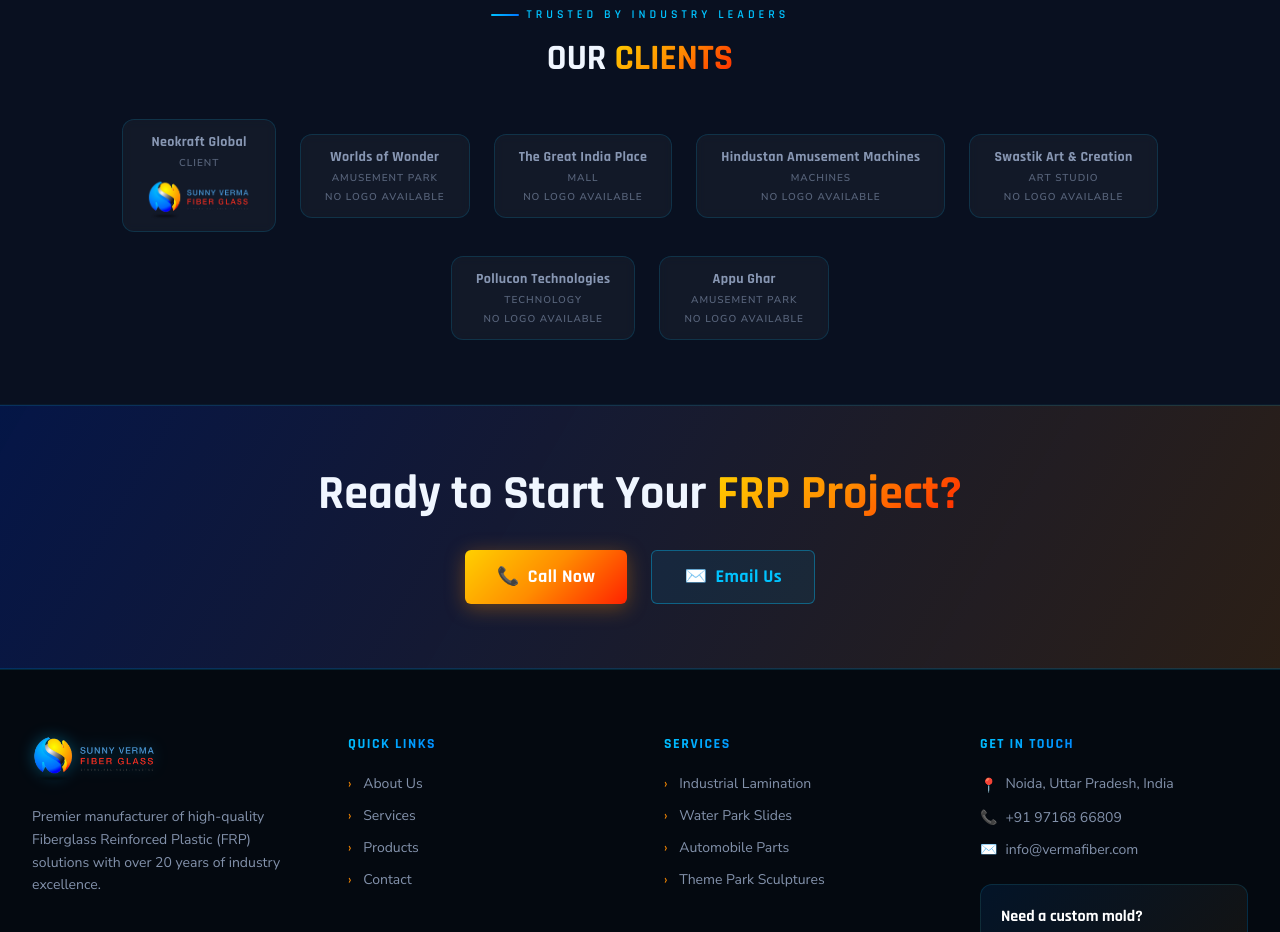
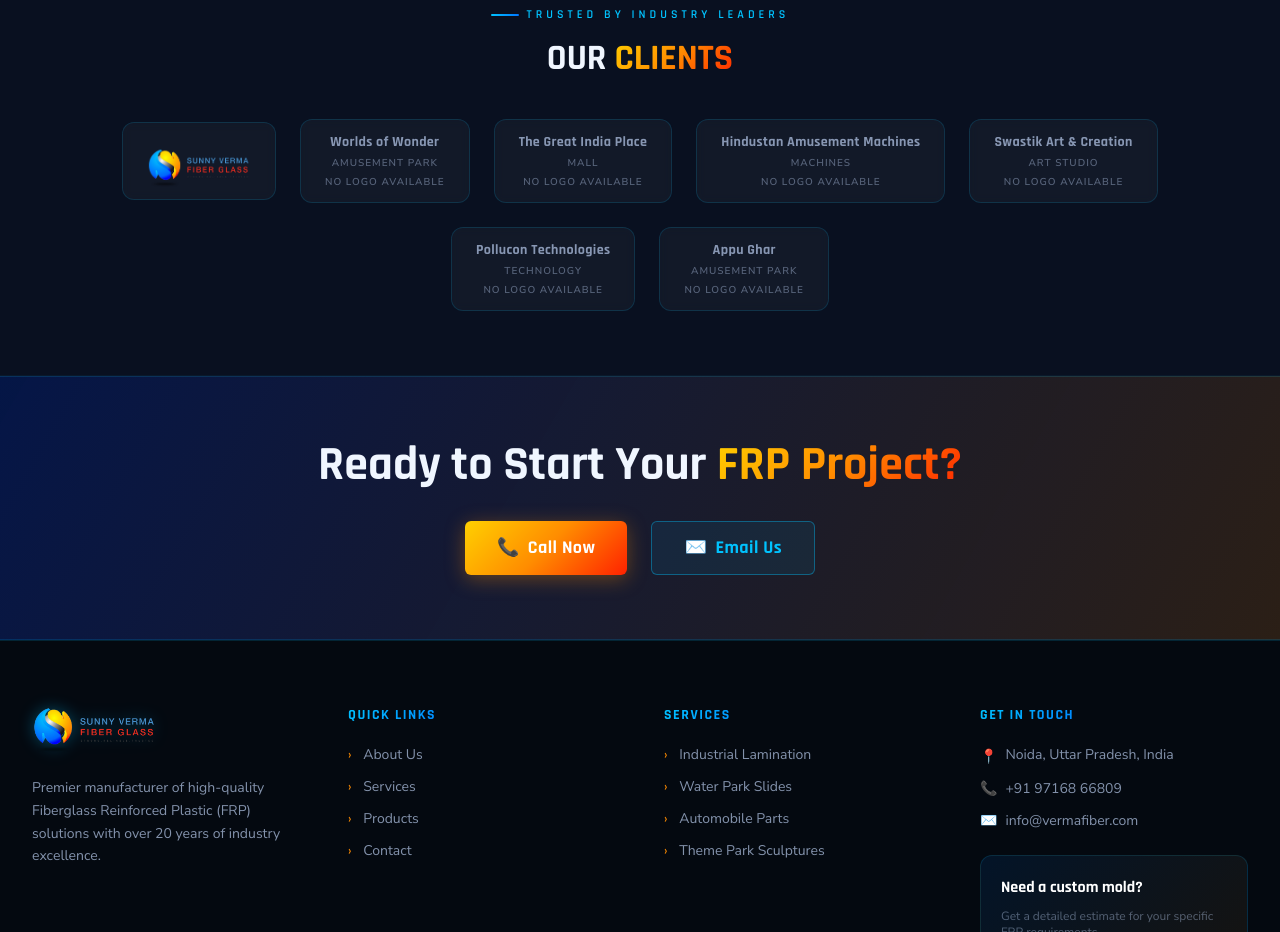
Before and after one commit to project689test/Sunny_Verma_FiberGlass, a React (Vite) app in the folder client/: page / in a window 1280 px wide. Shown: the part 4720-5652 px from the top of the page. Built offline with nearby package versions, Linux system fonts and the light colour scheme.

Commit message:
Update ClientLogos.jsx

```diff
--- a/client/src/components/ClientLogos.jsx
+++ b/client/src/components/ClientLogos.jsx
@@ -3,7 +3,7 @@
 import logoIcon from '../assets/images/logo-icon.png';
 
 const clients = [
-  { name: "Neokraft Global", sub: "CLIENT", Image: logoIcon },
+  { Image: logoIcon },
   { name: "Worlds of Wonder", sub: "AMUSEMENT PARK" },
   { name: "The Great India Place", sub: "MALL" },
   { name: "Hindustan Amusement Machines", sub: "MACHINES" },
```
